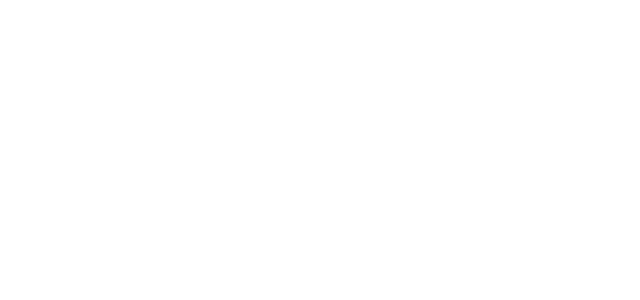
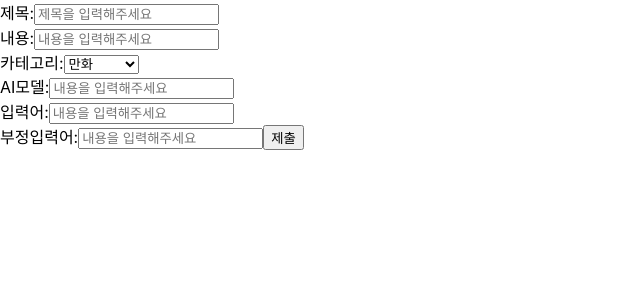
Before and after one commit to SPARCS-2023-StartUp-Hackathon-3/team-T-repo, a React (Create React App) app: page / in a window 1280 px wide. Shown: the top 300 px of the page, without its empty margins (0-640 px from the left). Built offline with nearby package versions, Linux system fonts and the light colour scheme; no server answers.

Commit message:
[ feat ] 이미지제외 글 업로드

```diff
--- a/package.json
+++ b/package.json
@@ -11,6 +11,7 @@
     "react-dom": "^18.2.0",
     "react-router-dom": "^6.8.0",
     "react-scripts": "5.0.1",
+    "styled-components": "^5.3.6",
     "web-vitals": "^2.1.4"
   },
   "scripts": {
--- a/src/App.js
+++ b/src/App.js
@@ -1,11 +1,32 @@
-import logo from './logo.svg';
 import './App.css';
+import AppRouter from './components/Router';
+import styled from "styled-components";
+import react, { useState } from 'react';
 
 function App() {
+  const [init, setInit] = useState(true);
+
   return (
-    <div className="App">
-    </div>
+    <>
+      {init ? (
+        <AppRouter/>
+      ) : (
+        <Load>
+          {/*  <div className="ini"> */}
+          <img src="img/biglogo.png" width="50%" alt="로딩로고" style={{ position: "relative", top: "30vh", left: "25%" }} />
+          {/* <img id="rotating_img" width="80%" src="img/loading.gif"></img> */}
+          {/* </div> */}
+        </Load>
+      )}
+    </>
   );
 }
 
 export default App;
+
+const Load = styled.div`
+  background-color: #1f54c0;
+  height: 100vh;
+  width: 100vw;
+  position:absolute;
+`
--- a/src/components/Router.js
+++ b/src/components/Router.js
@@ -1,16 +1,18 @@
 import React, { useState } from "react";
-import { HashRouter as Router, Route, Switch } from "react-router-dom";
+import { HashRouter as Router, Route, Routes } from "react-router-dom";
+import PostUpload from "../routes/PostUpload";
 
 const AppRouter = () => {
     const [isLoggedIn, setisLoggedIn] = useState(false);
 
     return (
         <Router>
-            <Switch>
-                <Route exact path="/">
-                    <Home />
-                </Route>
-            </Switch>
+            <Routes>
+                <>
+                    <Route exact path="/" element={<PostUpload />} />
+                    <Route exact path="/art/post/upload" element={<PostUpload />} />
+                </>
+            </Routes>
         </Router>
     );
 };
--- /dev/null
+++ b/src/routes/PostUpload.js
@@ -0,0 +1,161 @@
+import React, { useState } from "react";
+import { Navigate, useNavigate } from "react-router-dom";
+import { dbService, storageService } from "../fbase";
+
+
+const PostUpload = () => {
+
+    //입력받을 내용
+    const [title, setTitle] = useState("");
+    const [content, setContent] = useState("");
+    const [image, setImage] = useState("");
+    const [category, setCategory] = useState("");
+    const [aiModel, setAiModel] = useState("");
+    const [prompt, setPrompt] = useState("");
+    const [nonPrompt, setNonPrompt] = useState("");
+
+    //이동할 경로
+    const navigate = useNavigate();
+
+    //제출
+    const onFormSubmit = async (event) => {
+        event.preventDefault();
+        navigate("/");
+
+        const postObj = {
+            randomidx: Math.random(),
+            title: title,
+            content: content,
+            image: image,
+            category: category,
+            aiModel: aiModel,
+            prompt: prompt,
+            nonPrompt: nonPrompt,
+            datetime: Date.now(),
+        }
+
+        await dbService.collection("posts").add(postObj);
+
+        setTitle("");
+        setContent("");
+        setImage("");
+        setCategory("");
+        setAiModel("");
+        setPrompt("");
+        setNonPrompt("");
+    }
+
+
+
+    const onChange = (event) => {
+        const{
+            target:{value},
+        } = event;
+
+        if(event.target.id === "title"){
+            setTitle(value);
+        }
+        else if(event.target.id === "content"){
+            setContent(value);
+        }
+        else if(event.target.id === "category"){
+            setCategory(value);
+        }
+        else if(event.target.id === "aiModel"){
+            setAiModel(value);
+        }
+        else if(event.target.id === "prompt"){
+            setPrompt(value);
+        }
+        else if(event.target.id === "nonPrompt"){
+            setNonPrompt(value);
+        }
+    }
+
+
+
+    return(
+        <form className="post-upload">
+            제목:
+            <input
+                id="title"
+                className="title"
+                value={title}
+                onChange={onChange}
+                type="text"
+                placeholder="제목을 입력해주세요"
+                required
+            />
+            <br></br>
+            내용:
+            <input
+                id="content"
+                className="content"
+                value={content}
+                onChange={onChange}
+                type="textarea"
+                placeholder="내용을 입력해주세요"
+                required
+            />
+            <br></br>
+            카테고리:
+            <select
+                id="category"
+                className="category"
+                onChange={onChange}
+                required
+            >
+                <option name="anime" value="anime">만화</option>
+                <option name="realistic" value="realistic">실사</option>
+                <option name="3D" value="3D">3D</option>
+                <option name="fantasy" value="fantasy">판타지</option>
+                <option name="fanart" value="fanart">팬아트</option>
+                <option name="landscape" value="landscape">풍경</option>
+                <option name="painting" value="painting">수채화</option>
+                <option name="gameArt" value="gameArt">게임 아트</option>
+            </select>
+            <br></br>
+            AI모델:
+            <input
+                id="aiModel"
+                className="aiModel"
+                value={aiModel}
+                onChange={onChange}
+                type="text"
+                placeholder="내용을 입력해주세요"
+                required
+            />
+            <br></br>
+            입력어:
+            <input
+                id="prompt"
+                className="prompt"
+                value={prompt}
+                onChange={onChange}
+                type="text"
+                placeholder="내용을 입력해주세요"
+                required
+            />
+            <br></br>
+            부정입력어:
+            <input
+                id="nonPrompt"
+                className="nonPrompt"
+                value={nonPrompt}
+                onChange={onChange}
+                type="text"
+                placeholder="내용을 입력해주세요"
+                required
+            />
+             <button className="default_Btn_Right2" onClick={onFormSubmit}>
+                제출
+            </button>
+
+
+
+        </form>
+    )
+
+}
+
+export default PostUpload;
```
Also changed, not shown: 2 other files (tests, documents, lock files or other folders).
